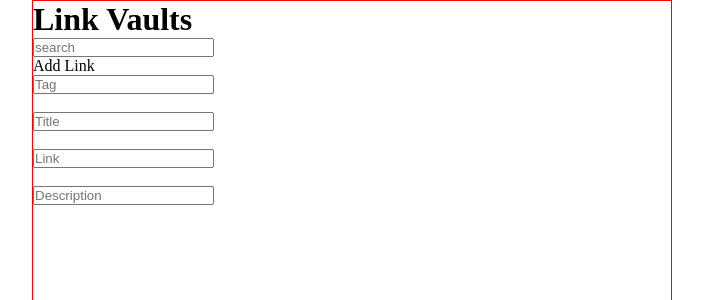
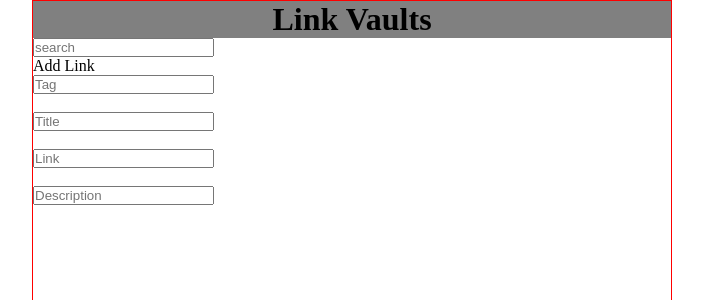
Before and after one commit to Mluleki23/Task-2-Links-Vault, a React (Vite) app: page / in a window 1280 px wide. Shown: the top 300 px of the page, without its empty margins (288-991 px from the left). Built offline with nearby package versions, Linux system fonts and the light colour scheme.

Commit message:
style: center header text and add grey background

```diff
--- a/src/App.css
+++ b/src/App.css
@@ -10,9 +10,15 @@ body,
   height: 100%;
 }
 #root{
-  display: flex;
+
   border: 1px solid red;
   width: 50%;
   height: 50%;
   justify-self: center;
 }
+.header h1 {
+  text-align: center;
+  background-color: grey;
+  width: 100%;
+
+}
--- a/src/App.tsx
+++ b/src/App.tsx
@@ -1,31 +1,30 @@
-import { useState } from 'react'
-import Window from './components/Window'
-import Header from './components/header'
-import MainRec from './components/MainRec'
-import Addlink from './components/Addlink'
-import Input from './components/Input'
-import './App.css'
-import SearchBar from './components/SearchBar'
+import { useState } from "react";
+import Window from "./components/Window";
+import Header from "./components/header";
+import MainRec from "./components/MainRec";
+import Addlink from "./components/Addlink";
+import Input from "./components/Input";
+import "./App.css";
+import SearchBar from "./components/SearchBar";
 
 function App() {
-
-
   return (
     <>
-      <div>
+      <div className="header">
         <Header />
+        <div />
+
         <SearchBar />
-        <Addlink />
-        <div className="input">
-          <Input text="Tag" /> <br />
-          <Input text="Title"/> <br/>
-          <Input text="Link"/>  <br/>
-          <Input text="Description"/> <br/>
-        </div>
-
+      </div>
+      <Addlink />
+      <div className="input">
+        <Input text="Tag" /> <br />
+        <Input text="Title" /> <br />
+        <Input text="Link" /> <br />
+        <Input text="Description" /> <br />
       </div>
     </>
   );
 }
 
-export default App
+export default App;
--- a/src/components/Header.tsx
+++ b/src/components/Header.tsx
@@ -1,9 +1,5 @@
-import React from 'react'
+import React from "react";
 
 export default function Header() {
-  return (
-    <div>
-      <h1>Link Vaults</h1>
-    </div>
-  )
+  return (<h1>Link Vaults</h1>);
 }
```
Also changed, not shown: src/components/Footer.tsx (+7 -0 lines).
